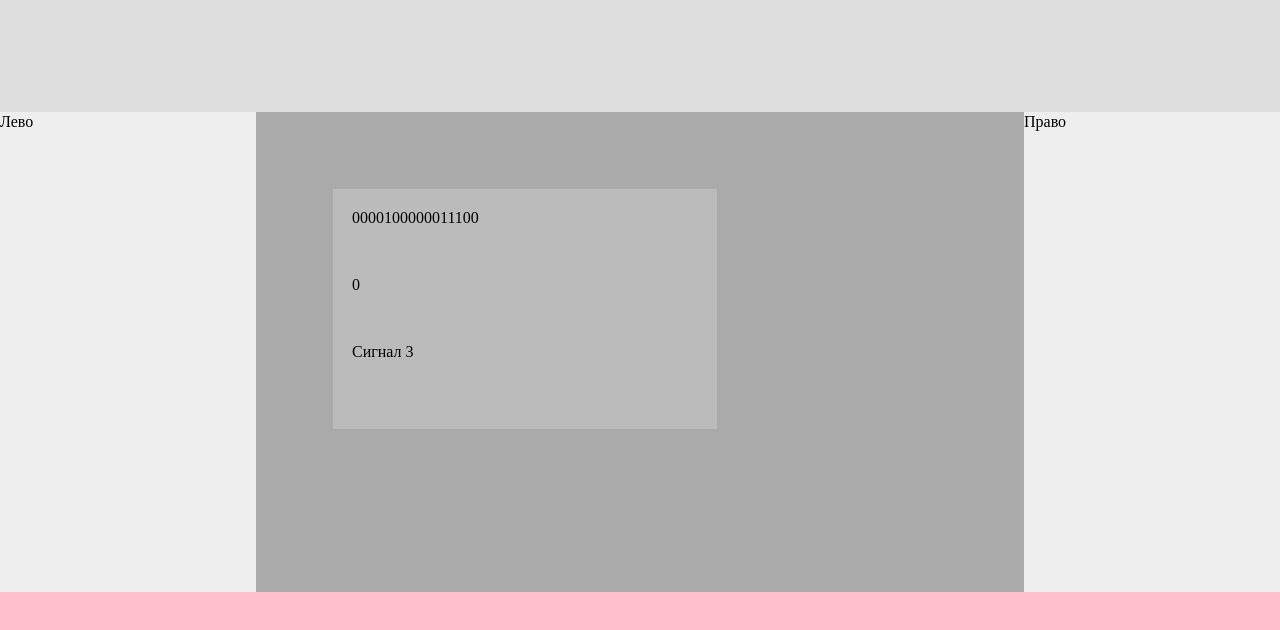
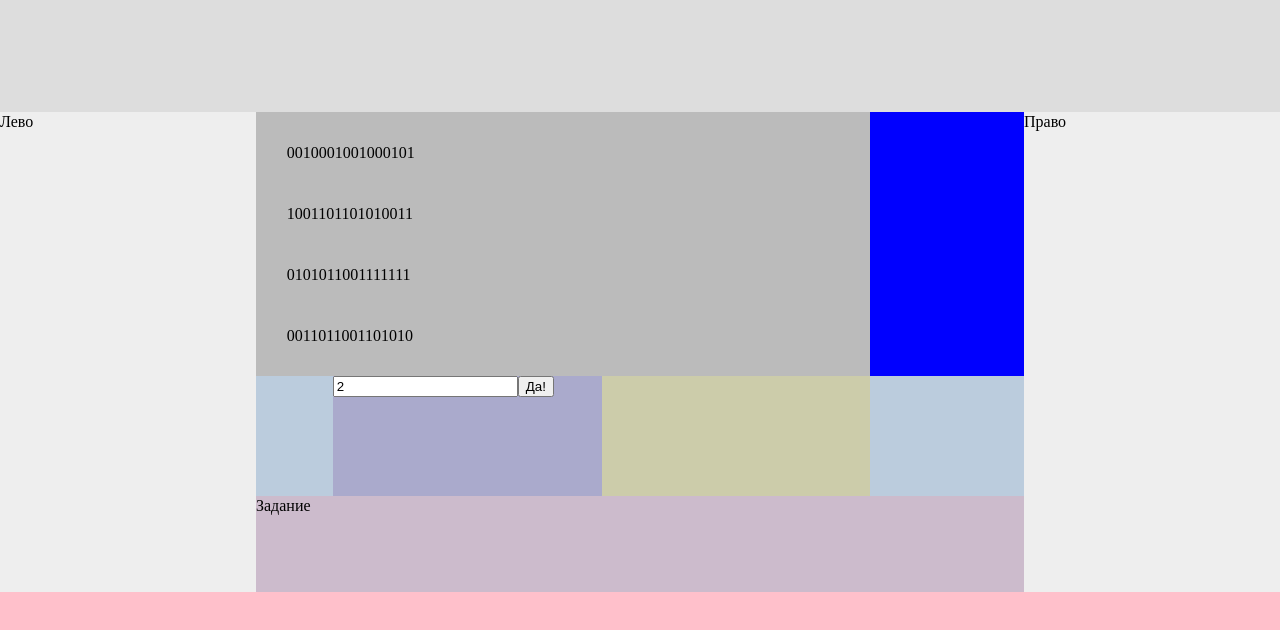
Before and after one commit to SergeevSergey99/kit45, a React app: page / in a window 1280 px wide. Shown: the part 48-678 px from the top of the page. Built offline with nearby package versions, Linux system fonts and the light colour scheme.

Commit message:
Динамическое обновление сигнала и переструктурирование

```diff
--- a/src/Test.css
+++ b/src/Test.css
@@ -38,11 +38,18 @@
     background: #eee;
 }
 
+.App-main-content-data {
+    width: 100%;
+    height: 55%;
+    background: yellow;
+    display: flex;
+    flex-direction: row;
+}
+
 .App-main-content-signal {
-    width: 50%;
-    height: 50%;
+    width: 80%;
+    height: 100%;
     background: #bbb;
-    margin: 10% 0 0 10%;
     display: flex;
     flex-direction: column;
     justify-content: space-between;
@@ -50,7 +57,6 @@
 
 .Signal {
     margin-left: 5%;
-    height: 30%;
 }
 
 .Signal:last-child {
@@ -60,3 +66,36 @@
 .Signal:first-child {
     margin-top: 5%;
 }
+
+.Scheme {
+    width: 20%;
+    height: 100%;
+    background: blue;
+}
+
+.App-main-content-variant {
+    width: 100%;
+    height: 25%;
+    background: #bcd;
+    display: flex;
+    flex-direction: row;
+}
+
+.Variant {
+    width: 35%;
+    height: 100%;
+    margin-left: 10%;
+    background: #aac;
+}
+
+.Answer {
+    width: 35%;
+    height: 100%;
+    background: #cca;
+}
+
+.App-main-content-description {
+    width: 100%;
+    height: 20%;
+    background: #cbc;
+}
--- a/src/Test.js
+++ b/src/Test.js
@@ -1,29 +1,40 @@
-//import React, { useState, useEffect } from 'react';
+import React, { useState, useEffect } from 'react';
 import "./ResetBrowser.css";
 import "./Test.css";
 
-let a = 0;
-/**
- * @return {string}
- */
 function Rand_of_var(variant) {
+    let a = 0;
     let signal = "";
-    for (let i = 0; i < 16; i++)
-        signal += sfc32(variant + i) % 2 + "";
+    for (let i = 0; i < 16; i++) {
+        a += variant + i;
+        a = Math.abs(Math.sin(a)) * 10000;
+        signal += Math.floor(a) % 2 + "";
+    }
     a = 0;
     return signal;
 }
-function sfc32(_a) {
+
+/*function sfc32(_a) {
     a +=_a;
     a = Math.abs(Math.sin(a)) * 10000;
     return Math.floor(a);
-}
+}*/
 /*
 function JCreg() {
     return;
 }*/
-var v = 0;
+
 const Test = () => {
+    const [variant, setVariant] = useState("2");
+
+    const submitVariant = e => {
+        alert(variant);
+        e.preventDefault();
+    };
+
+    const changeVariant = e => {
+        setVariant(e.target.value);
+    };
 
     return (
         <div className="App">
@@ -33,10 +44,32 @@ const Test = () => {
             <div className="App-main">
                <div className="App-main-leftside">Лево</div>
                 <div className="App-main-content">
-                    <div className="App-main-content-signal">
-                        <div className="Signal">{Rand_of_var(v)}</div>
-                        <div className="Signal">{v}</div>
-                        <div className="Signal">Сигнал 3</div>
+                   <div className="App-main-content-data">
+                        <div className="App-main-content-signal">
+                            <Signal value={Rand_of_var(variant + 0**2)}/>
+                            <Signal value={Rand_of_var(variant + 1**2)}/>
+                            <Signal value={Rand_of_var(variant + 2**2)}/>
+                            <Signal value={Rand_of_var(variant + 3**2)}/>
+                        </div>
+                        <div className="Scheme">
+
+                        </div>
+                   </div>
+
+                    <div className="App-main-content-variant">
+                        <div className="Variant">
+                           <VariantForm
+                               variant={variant}
+                               submitVariant={submitVariant}
+                               changeVariant={changeVariant}
+                           />
+                        </div>
+                        <div className="Answer">
+
+                        </div>
+                    </div>
+                    <div className="App-main-content-description">
+                        Задание
                     </div>
                 </div>
                 <div className="App-main-rightside">Право</div>
@@ -44,4 +77,18 @@ const Test = () => {
         </div>
     );
 };
+
+const VariantForm = ({variant, submitVariant, changeVariant}) => (
+    <form onSubmit={submitVariant}>
+        <label>
+            <input type="text" value={variant} onChange={changeVariant} />
+        </label>
+        <input type="submit" value="Да!" />
+    </form>
+);
+
+const Signal = ({value}) => (
+    <div className="Signal">{value}</div>
+);
+
 export default Test;
```
